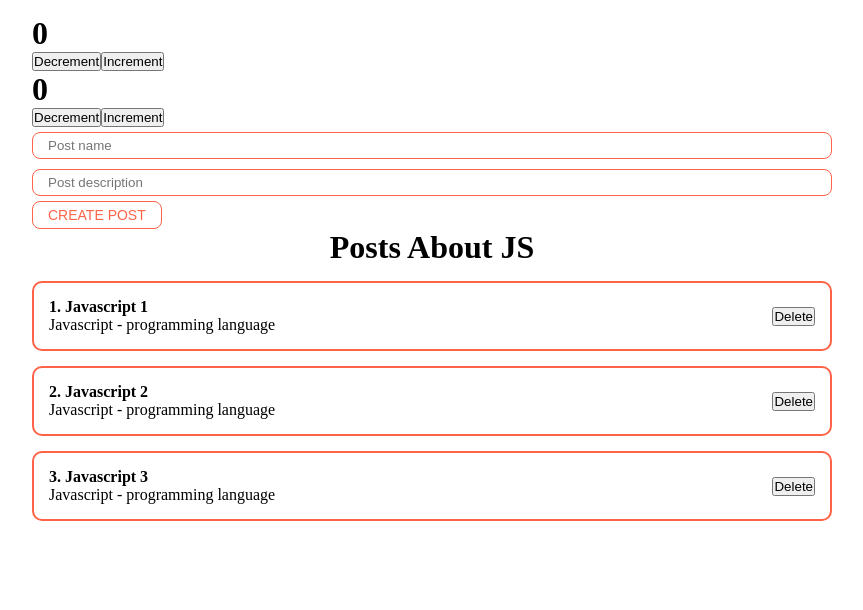
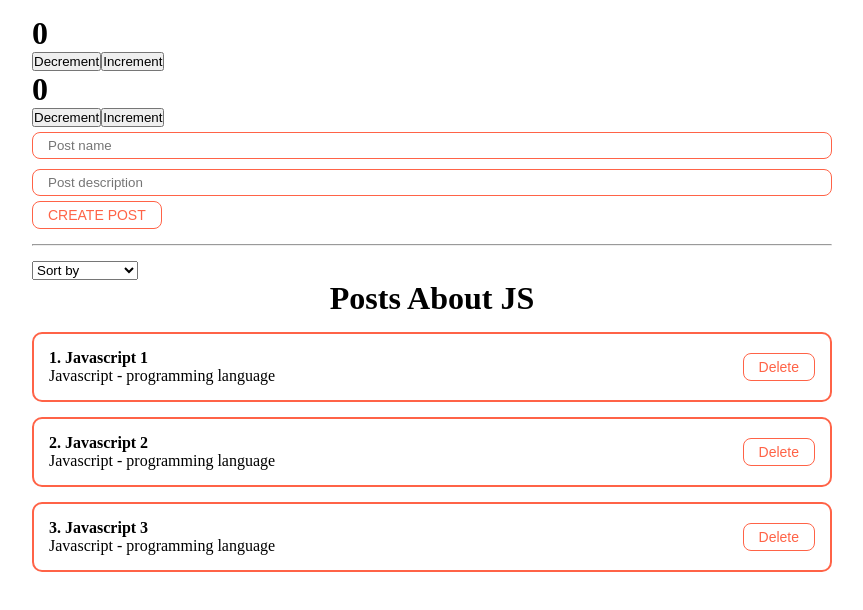
Before and after one commit to Presnia/react-fund-course-nd, a React (Create React App) app: page / in a window 1280 px wide. Shown: the top 610 px of the page, without its empty margins (208-1071 px from the left). Built offline with nearby package versions, Linux system fonts and the light colour scheme.

Commit message:
Sorting by name and description is implemented

```diff
--- a/src/App.js
+++ b/src/App.js
@@ -4,6 +4,7 @@
 import PostList from "./components/PostList/PostList";
 import PostForm from "./components/PostForm/PostForm";
 import './App.css';
+import MySelect from "./components/UI/select/MySelect";
 
 function App() {
   const [posts, setPosts] = useState([
@@ -11,9 +12,19 @@
       {id: 2, title: 'Javascript 2', body: 'Javascript - programming language'},
       {id: 3, title: 'Javascript 3', body: 'Javascript - programming language'}
   ]);
+  const [selectedSort, setSelectedSort] = useState('');
 
   const createPost = (newPost) => {
       setPosts([...posts, newPost]);
+  }
+
+  const removePost = (post) => {
+      setPosts(posts.filter(p => p.id !== post.id));
+  }
+
+  const sortPosts = (sort) => {
+      setSelectedSort(sort);
+      setPosts([...posts].sort((a, b) => a[sort].localeCompare(b[sort])));
   }
 
   return (
@@ -21,7 +32,26 @@
         <Counter/>
         <ClassCounter/>
         <PostForm create={createPost}/>
-        <PostList posts={posts} title='Posts About JS'/>
+        <hr style={{margin: '15px 0'}}/>
+        <div>
+            <MySelect
+                value={selectedSort}
+                onChange={sortPosts}
+                defaultValue='Sort by'
+                options={[
+                    {value: 'title', name: 'By name'},
+                    {value: 'body', name: 'By description'}
+                ]}
+            />
+        </div>
+        {
+            posts.length
+            ? <PostList remove={removePost} posts={posts} title='Posts About JS'/>
+            : <h1 style={{textAlign: 'center'}}>
+                    No Posts Yet
+              </h1>
+        }
+
     </div>
   );
 }
--- a/src/components/PostItem/PostItem.jsx
+++ b/src/components/PostItem/PostItem.jsx
@@ -1,4 +1,5 @@
 import React from 'react';
+import MyButton from "../UI/button/MyButton";
 import './PostItem.css';
 
 const PostItem = (props) => {
@@ -9,7 +10,7 @@
                 <div>{props.post.body}</div>
             </div>
             <div className="post-buttons">
-                <button>Delete</button>
+                <MyButton onClick={() => props.remove(props.post)}>Delete</MyButton>
             </div>
         </div>
     );
--- a/src/components/PostList/PostList.jsx
+++ b/src/components/PostList/PostList.jsx
@@ -1,14 +1,14 @@
 import React from 'react';
 import PostItem from "../PostItem/PostItem";
 
-const PostList = ({posts, title}) => {
+const PostList = ({posts, title, remove}) => {
     return (
         <div>
             <h1 style={{textAlign: 'center'}}>
                 {title}
             </h1>
             {posts.map((post, index) =>
-                <PostItem number={index + 1} post={post} key={post.id}/>
+                <PostItem remove={remove} number={index + 1} post={post} key={post.id}/>
             )}
         </div>
     );
--- /dev/null
+++ b/src/components/UI/select/MySelect.jsx
@@ -0,0 +1,19 @@
+import React from 'react';
+
+const MySelect = ({options, defaultValue, value, onChange}) => {
+    return (
+            <select
+                value={value}
+                onChange={e => onChange(e.target.value)}
+            >
+                <option disabled value="">{defaultValue}</option>
+                {options.map(option =>
+                    <option key={option.value} value={option.value}>
+                        {option.name}
+                    </option>
+                )}
+            </select>
+    );
+};
+
+export default MySelect;
```
